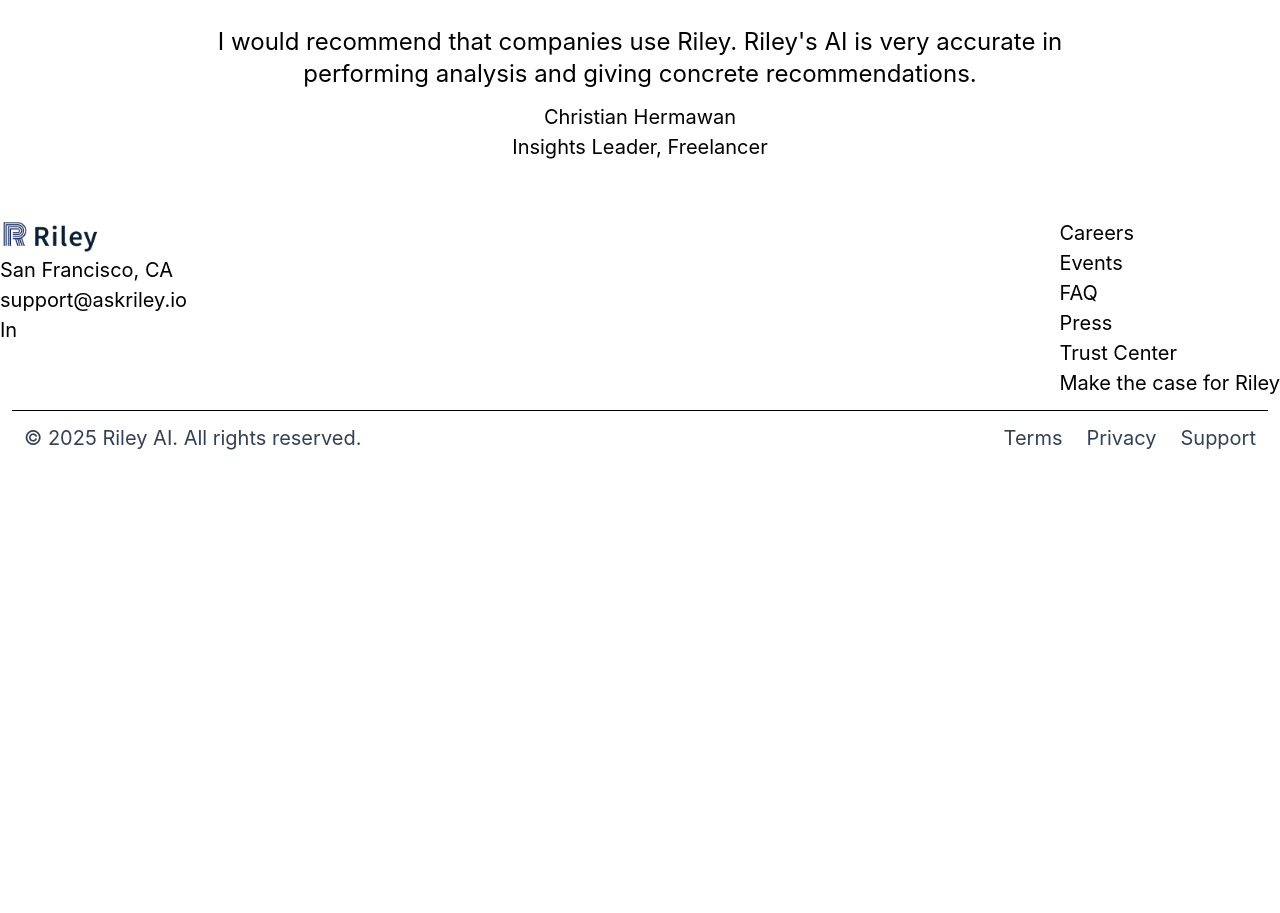
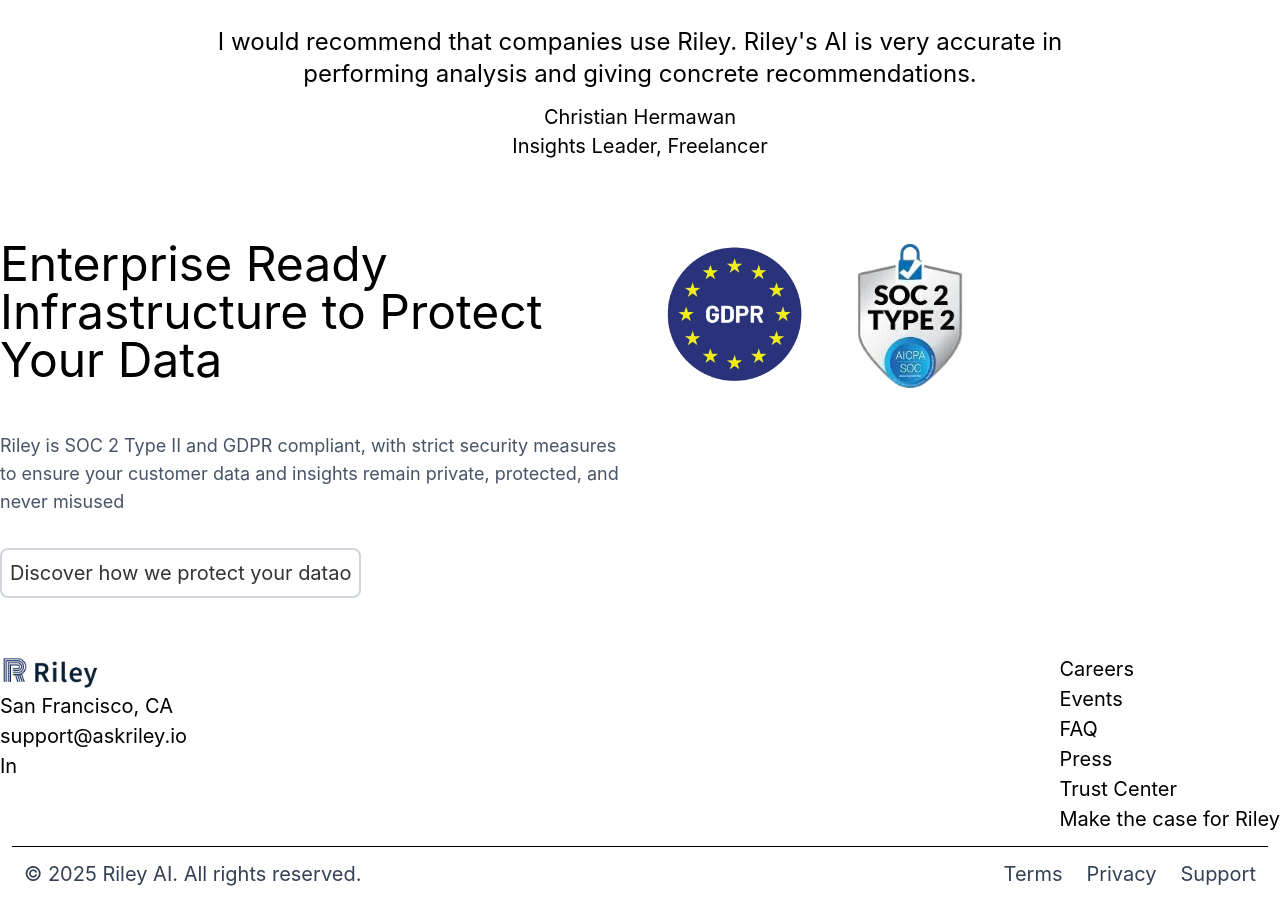
Before and after one commit to victor-tech-world/Riley-AI-First, a React (Create React App) app: page / in a window 1280 px wide. Shown: the part 5100-6013 px from the top of the page. Before the commit the page ends 5577 px from the top, so only its background shows below. Built offline with nearby package versions, Linux system fonts and the light colour scheme.

Commit message:
infrastructure design

```diff
--- /dev/null
+++ b/src/components/section/Infrastructure/Infrastructure.tsx
@@ -0,0 +1,32 @@
+import React from 'react';
+
+const Infrastructure = () => {
+    return (
+        <div className='container mx-auto'>
+        <div className='lg:grid-cols-2 grid pt-20 gap-x-10 mx-auto'>
+            <div className=''>
+                <div className='text-5xl pb-12'>
+                    Enterprise Ready Infrastructure to
+                    Protect Your Data
+                </div>
+                <div className='text-lg pb-8 text-infrastructure'>
+                    Riley is SOC 2 Type II and GDPR compliant, with strict security measures to ensure your customer data and insights remain private, protected, and never misused
+                </div>
+                <button className="border-solid rounded-lg border-demoBorder border-2 hover:bg-demo hover:cursor-pointer">
+                    <p className="p-2 text-badrevenue">Discover how we protect your datao</p>
+                </button>
+            </div>
+            <div className='flex justify-items-center'>
+               <div className=''>
+                <img width={150} src='/asset/img_15.png' />
+               </div>
+               <div>
+                <img width={200} src='/asset/img_16.png' />
+               </div>
+            </div>
+        </div>
+        </div>
+    );
+};
+
+export default Infrastructure;
--- a/src/components/section/Layout.tsx
+++ b/src/components/section/Layout.tsx
@@ -1,6 +1,7 @@
 import BadRevenue from "./badRevenue/BadRevenue";
 import BeneathAI from "./dataBeneathAI/BeneathAI";
 import First from "./first/First";
+import Infrastructure from "./Infrastructure/Infrastructure";
 import RecomendationCarosuel from "./recomendation/RecomendationCarosuel";
 import RevenueDecision from "./revenueDecision/RevenueDecision";
 import Second from "./second/Second";
@@ -14,6 +15,7 @@
             <BadRevenue/>
             <RevenueDecision/>
             <RecomendationCarosuel/>
+            <Infrastructure/>
         </>
     )
 }
--- a/src/components/section/recomendation/RecomendationCarosuel.tsx
+++ b/src/components/section/recomendation/RecomendationCarosuel.tsx
@@ -9,7 +9,7 @@
             <div className='justify-self-center py-0'>
                Christian Hermawan
             </div>
-            <div className='justify-self-center py-0'>Insights Leader, Freelancer</div>
+            <div className='justify-self-center text-xl py-0'>Insights Leader, Freelancer</div>
         </div>
     );
 };
--- a/tailwind.config.js
+++ b/tailwind.config.js
@@ -12,6 +12,7 @@
       demo: '#ebeff7',
       demoBorder: '#d0d5dd',
       badrevenue: '#333333',
+      infrastructure: '#475467',
     },
     extend: {},
   },
```
Also changed, not shown: 1 other file (tests, documents, lock files or other folders).
